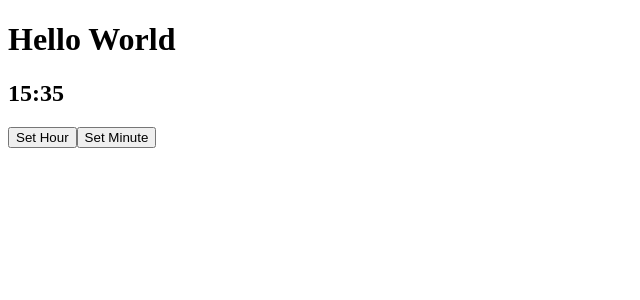
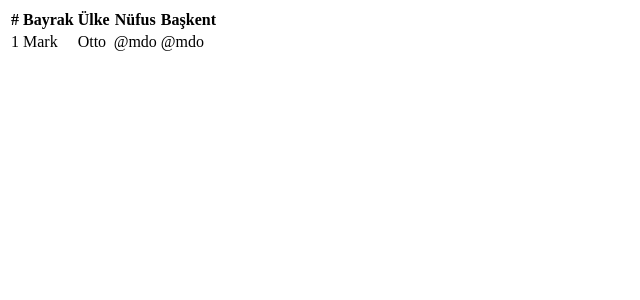
Before and after one commit to 4liCicek/React, a React (Create React App) app in the folder my-app/: page / in a window 1280 px wide. Shown: the top 300 px of the page, without its empty margins (0-640 px from the left). Built offline with nearby package versions, Linux system fonts and the light colour scheme; no server answers.

Commit message:
Update App.js

```diff
--- a/my-app/src/App.js
+++ b/my-app/src/App.js
@@ -26,15 +26,15 @@ import State from "./components/15-usestate/state";
 import Stateless from "./components/15-usestate/stateless";
 import Counter from "./components/16-counter/counter";
 import Birthday from "./components/17-birthday/birthday";
-import UseEffect from "./components/18-useefect/useeffect";
-import UseEffect2 from "./components/18-useefect/useeffect2";
+import UseEffect1 from "./components/18-useeffect/useeffect1";
+import UseEffect2 from "./components/18-useeffect/useeffect2";
 import Clock3 from "./components/19-clock3/clock3";
 import CountryFilter from "./components/20-country-filter/country-filter";
 import Scroll from "./components/21-useref/scroll";
-import Useref from "./components/21-useref/useref";
+import UseRef from "./components/21-useref/useref";
 import ClassComp from "./components/22-class-type-component/class-comp";
-
-
+import UserCards from "./components/23-fetch-users/user-cards";
+import Countries from "./components/24-axios-countries/countries";
 
 const App = () => {
 
@@ -66,20 +66,23 @@ const App = () => {
         <Icon/>
         <Events/>
         <Shop/>
-        <Stateless />
-        <State />
-        <Counter />
-        <Birthday />
-        <UseEffect />
-        <Clock3 />
-        <UseEffect2 />
-        <CountryFilter />
-        <Useref/>
+        <Stateless/>
+        <State/>
+        <Counter/>
+        <Birthday/>
+        <UseEffect1/>
+        <Clock3/>
+        <UseEffect2/>
+        <CountryFilter/>
+        <UseRef/>
         <Scroll/>
+        <ClassComp/>
+        <UserCards/>
+
  */}
 
+        <Countries/>
 
-      <ClassComp/>
 
     </div>
   );
```
